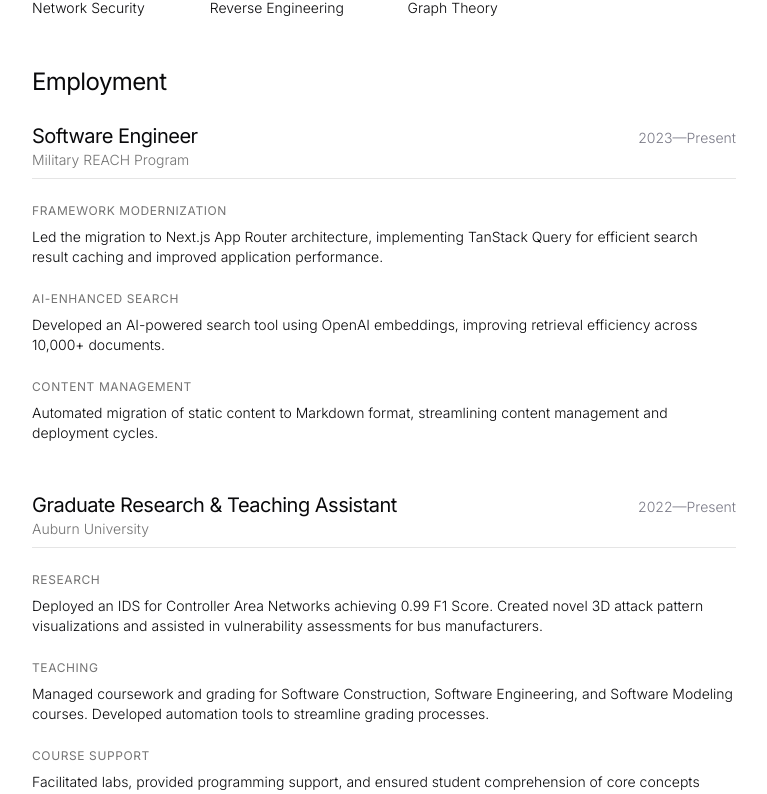
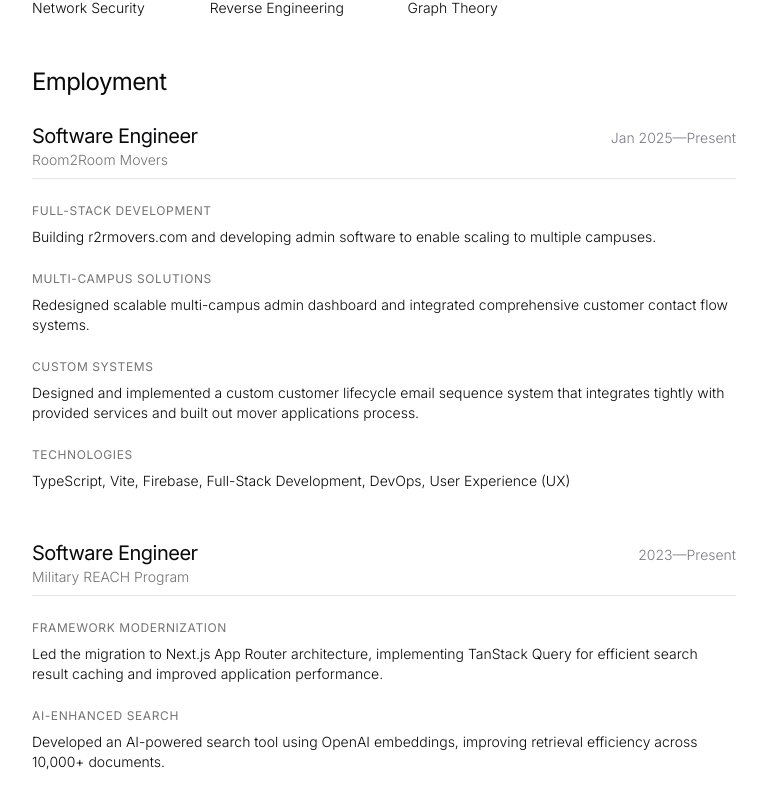
Before and after one commit to jcourson8/portfolio, a Next.js app: page /resume in a window 1280 px wide. Shown: the part 519-1313 px from the top of the page, without its empty margins (256-1023 px from the left). Built offline with nearby package versions, Linux system fonts and the light colour scheme.

Commit message:
Update page.tsx

```diff
--- a/src/app/(app)/resume/page.tsx
+++ b/src/app/(app)/resume/page.tsx
@@ -181,6 +181,39 @@
       <motion.section className="mb-12">
         <h2 className="text-2xl font-normal tracking-tight mb-6">Employment</h2>
 
+        {/* Software Engineer at Room2Room Movers */}
+        <div className="border-b border-neutral-200 pb-2 mb-6">
+          <div className="flex justify-between items-baseline">
+            <div>
+              <h3 className="text-xl font-normal tracking-tight">Software Engineer</h3>
+              <p className="text-sm font-light text-neutral-500">Room2Room Movers</p>
+            </div>
+            <span className="text-sm font-light text-muted">Jan 2025—Present</span>
+          </div>
+        </div>
+
+        <div className="space-y-6 mb-12">
+          <div>
+            <p className="text-xs uppercase tracking-wider text-neutral-500 mb-2">Full-Stack Development</p>
+            <p className="text-sm font-light">Building r2rmovers.com and developing admin software to enable scaling to multiple campuses.</p>
+          </div>
+
+          <div>
+            <p className="text-xs uppercase tracking-wider text-neutral-500 mb-2">Multi-Campus Solutions</p>
+            <p className="text-sm font-light">Redesigned scalable multi-campus admin dashboard and integrated comprehensive customer contact flow systems.</p>
+          </div>
+
+          <div>
+            <p className="text-xs uppercase tracking-wider text-neutral-500 mb-2">Custom Systems</p>
+            <p className="text-sm font-light">Designed and implemented a custom customer lifecycle email sequence system that integrates tightly with provided services and built out mover applications process.</p>
+          </div>
+
+          <div>
+            <p className="text-xs uppercase tracking-wider text-neutral-500 mb-2">Technologies</p>
+            <p className="text-sm font-light">TypeScript, Vite, Firebase, Full-Stack Development, DevOps, User Experience (UX)</p>
+          </div>
+        </div>
+
         {/* Software Engineer at Military REACH */}
         <div className="border-b border-neutral-200 pb-2 mb-6">
           <div className="flex justify-between items-baseline">
@@ -317,7 +350,7 @@
           <div>
             <p className="text-xs uppercase tracking-wider text-neutral-500 mb-2">Technologies</p>
             <p className="text-sm font-light">
-              OpenAI API · PyTorch · Flask · LangChain · NextJS · Leptos · Git · Linux · IDA · Docker · Ansible · Openstack · Ceph · Kubernetes
+              OpenAI API · Firebase · Vite · PyTorch · Flask · LangChain · NextJS · Leptos · Git · Linux · IDA · Docker · Ansible · Openstack · Ceph · Kubernetes
             </p>
           </div>
 
```
